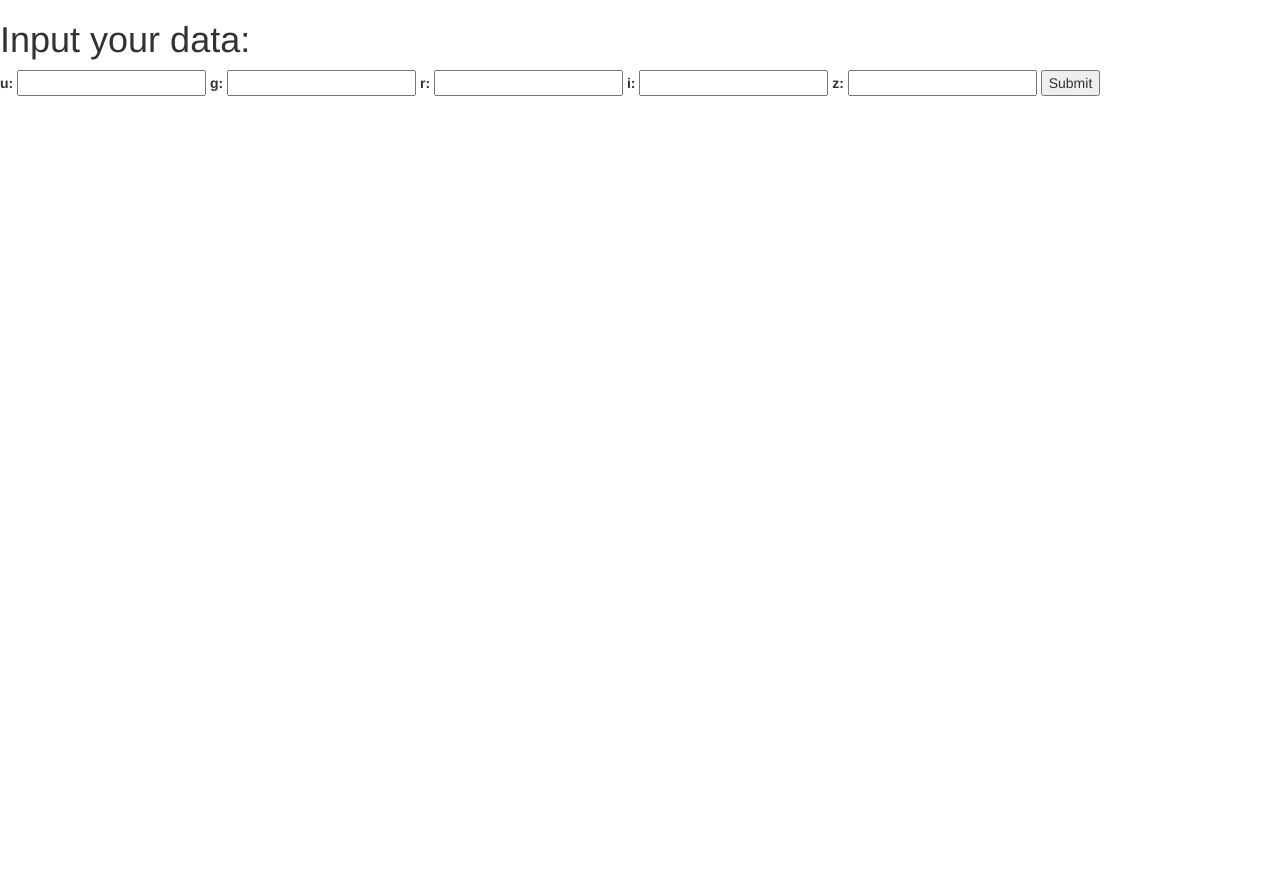
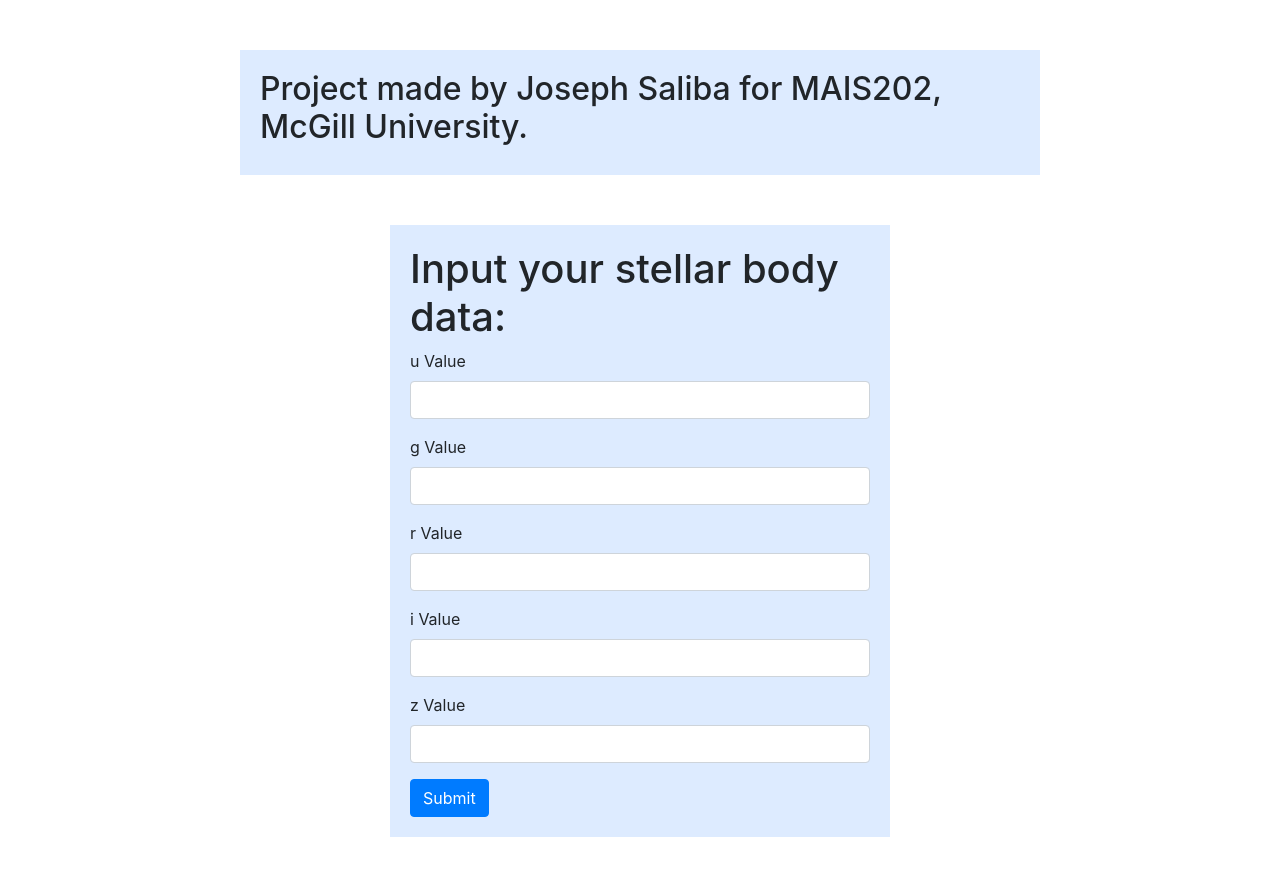
Before and after one commit to JosephSaliba01/JosephSaliba-Project-MAIS202, a Flask app: page / in a window 1280 px wide. Before the commit the page ends 96 px from the top, so only its background shows below. Run offline with Flask 2, Linux system fonts and the light colour scheme; parts of the project's set-up code (start-up, migrations or seed data) failed here and were passed over; some libraries are stand-ins or nearby versions.

Commit message:
Wrapped up Web App

```diff
--- a/src/templates/index.html
+++ b/src/templates/index.html
@@ -1,28 +1,44 @@
 <!DOCTYPE html>
 <html>
-<head>
-    <link rel="stylesheet" href="https://maxcdn.bootstrapcdn.com/bootstrap/3.3.7/css/bootstrap.min.css" integrity="sha384-BVYiiSIFeK1dGmJRAkycuHAHRg32OmUcww7on3RYdg4Va+PmSTsz/K68vbdEjh4u" crossorigin="anonymous">
-<meta charset="utf-8">
-</head>
-    <body>
-        <h1>Input your data:</h1>
-        <form method="POST">
-            <label>u:</label>
-            <input name="u">
+    <head>
+        <meta charset="UTF-8">
+        <link rel="stylesheet" href="https://stackpath.bootstrapcdn.com/bootstrap/4.1.1/css/bootstrap.min.css" integrity="sha384-WskhaSGFgHYWDcbwN70/dfYBj47jz9qbsMId/iRN3ewGhXQFZCSftd1LZCfmhktB"
+            crossorigin="anonymous">
+    </head>
+    <body style="padding: 50px;">
+        <div class="container" style="width: 800px; background-color: rgb(221, 235, 255); padding: 20px; margin-bottom: 50px;">
+            <h2>Project made by Joseph Saliba for MAIS202, McGill University.</h2>
+        </div>
+        <div class="container" style="width: 500px; background-color: rgb(221, 235, 255); padding: 20px;">
+            <h1>Input your stellar body data:</h1>
+            <form method="POST">
+                <div class="form-group">
+                    <label for="u">u Value</label>
+                    <input class="form-control" type="text" name="u" id="u">
+                </div>
 
-            <label>g:</label>
-            <input name="g">
+                <div class="form-group">
+                    <label for="g">g Value</label>
+                    <input class="form-control" type="text" name="g" id="g">
+                </div>
 
-            <label>r:</label>
-            <input name="r">
+                <div class="form-group">
+                    <label for="r">r Value</label>
+                    <input class="form-control" type="text" name="r" id="r">
+                </div>
 
-            <label>i:</label>
-            <input name="i">
+                <div class="form-group">
+                    <label for="i">i Value</label>
+                    <input class="form-control" type="text" name="i" id="i">
+                </div>
 
-            <label>z:</label>
-            <input name="z">
+                <div class="form-group">
+                    <label for="z">z Value</label>
+                    <input class="form-control" type="text" name="z" id="z">
+                </div>
 
-            <input type="submit" value="Submit">
-        </form>
+                <input class="btn btn-primary" type="submit" value="Submit">
+            </form>
+        </div>
     </body>
 </html>
```
Also changed, not shown: src/model.py (+2 -7 lines), src/templates/prediction.html (+10 -7 lines).
